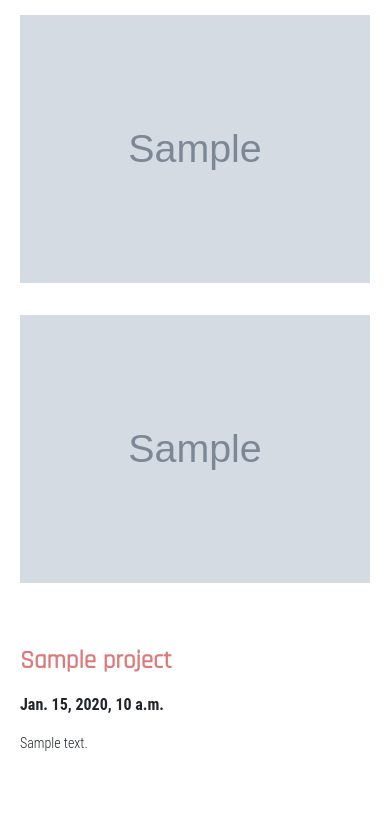
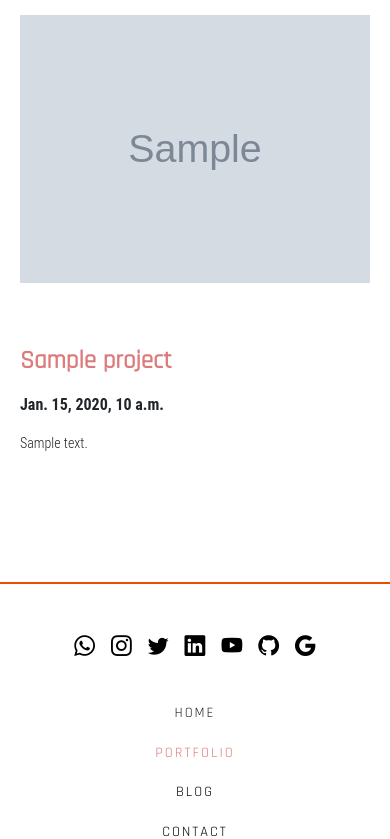
Before and after one commit to nimiology/Django-Blog, a Django app: a page that uses templates/Projects/portfolio-item.html in a window 390 px wide. Shown: the part 295-1134 px from the top of the page. Run offline with Django 3.2, Linux system fonts and the light colour scheme; tables that the repository leaves empty hold one stand-in row (values such as "Sample post"); grey boxes marked "Sample" are stand-in pictures; some libraries are stand-ins or nearby versions; some web fonts are replaced.

Commit message:
Fix portfolio project images

```diff
--- a/static/css/portfolio-item.css
+++ b/static/css/portfolio-item.css
@@ -330,49 +330,36 @@ main {
   @media screen and (max-width: 400px) {
     .portfolio-item-container .portfolio-item {
       padding: 0 0.25rem; } }
-  .portfolio-item-container .portfolio-item .portfolio-item-images {
+  .portfolio-item-container .portfolio-item .portfolio-item-image {
     padding: 0 1rem;
     height: 100%;
     display: flex;
     justify-content: center;
     align-items: center; }
     @media screen and (max-width: 1200px) {
-      .portfolio-item-container .portfolio-item .portfolio-item-images {
+      .portfolio-item-container .portfolio-item .portfolio-item-image {
         height: 50%;
         padding: 0; } }
-    @media screen and (max-width: 768px) {
-      .portfolio-item-container .portfolio-item .portfolio-item-images {
-        flex-wrap: wrap; } }
-    .portfolio-item-container .portfolio-item .portfolio-item-images img {
+    .portfolio-item-container .portfolio-item .portfolio-item-image img {
       position: absolute;
       object-fit: cover;
       width: 100%;
       height: 100%;
       padding: 1rem; }
-    .portfolio-item-container .portfolio-item .portfolio-item-images .item-tall-1 {
+    .portfolio-item-container .portfolio-item .portfolio-item-image .image-container {
       position: relative;
       overflow: hidden;
       height: 100%; }
       @media screen and (max-width: 1200px) {
-        .portfolio-item-container .portfolio-item .portfolio-item-images .item-tall-1 {
+        .portfolio-item-container .portfolio-item .portfolio-item-image .image-container {
           height: 400px; } }
       @media screen and (max-width: 768px) {
-        .portfolio-item-container .portfolio-item .portfolio-item-images .item-tall-1 {
+        .portfolio-item-container .portfolio-item .portfolio-item-image .image-container {
           height: 300px; } }
-    .portfolio-item-container .portfolio-item .portfolio-item-images .item-tall-2 {
-      position: relative;
-      overflow: hidden;
+    .portfolio-item-container .portfolio-item .portfolio-item-image div {
       height: 100%; }
       @media screen and (max-width: 1200px) {
-        .portfolio-item-container .portfolio-item .portfolio-item-images .item-tall-2 {
-          height: 400px; } }
-      @media screen and (max-width: 768px) {
-        .portfolio-item-container .portfolio-item .portfolio-item-images .item-tall-2 {
-          height: 300px; } }
-    .portfolio-item-container .portfolio-item .portfolio-item-images div {
-      height: 100%; }
-      @media screen and (max-width: 1200px) {
-        .portfolio-item-container .portfolio-item .portfolio-item-images div {
+        .portfolio-item-container .portfolio-item .portfolio-item-image div {
           height: 50%; } }
   .portfolio-item-container .portfolio-item .portfolio-item-content {
     margin: 2rem 0;
--- a/static/scss/portfolio-item.scss
+++ b/static/scss/portfolio-item.scss
@@ -80,7 +80,7 @@ main {
       padding: 0 0.25rem;
     }
 
-    .portfolio-item-images {
+    .portfolio-item-image {
       padding: 0 1rem;
       height: 100%;
       display: flex;
@@ -92,10 +92,6 @@ main {
         padding: 0;
       }
 
-      @media screen and (max-width: 768px) {
-        flex-wrap: wrap;
-      }
-
       img {
         position: absolute;
         object-fit: cover;
@@ -104,7 +100,7 @@ main {
         padding: 1rem;
       }
 
-      .item-tall-1 {
+      .image-container {
         position: relative;
         overflow: hidden;
         height: 100%;
@@ -113,19 +109,6 @@ main {
           height: 400px;
         }
 
-        @media screen and (max-width: 768px) {
-          height: 300px;
-        }
-      }
-
-      .item-tall-2 {
-        position: relative;
-        overflow: hidden;
-        height: 100%;
-
-        @media screen and (max-width: 1200px) {
-          height: 400px;
-        }
         @media screen and (max-width: 768px) {
           height: 300px;
         }
--- a/templates/Projects/portfolio-item.html
+++ b/templates/Projects/portfolio-item.html
@@ -23,11 +23,8 @@
             <h1>{{ project.title }}</h1>
           </div>
           <div class="portfolio-item col-12 animated fadeInDown">
-            <div class="portfolio-item-images col-12 col-xl-8">
-              <div class="item-tall-1 col-12 col-md-6">
-                <img src="{{ project.thumbnail1.url }}" alt="img" />
-              </div>
-              <div class="item-tall-2 col-12 col-md-6">
+            <div class="portfolio-item-image col-12 col-xl-8">
+              <div class="image-container col-12">
                 <img src="{{ project.thumbnail2.url }}" alt="img" />
               </div>
             </div>
```
